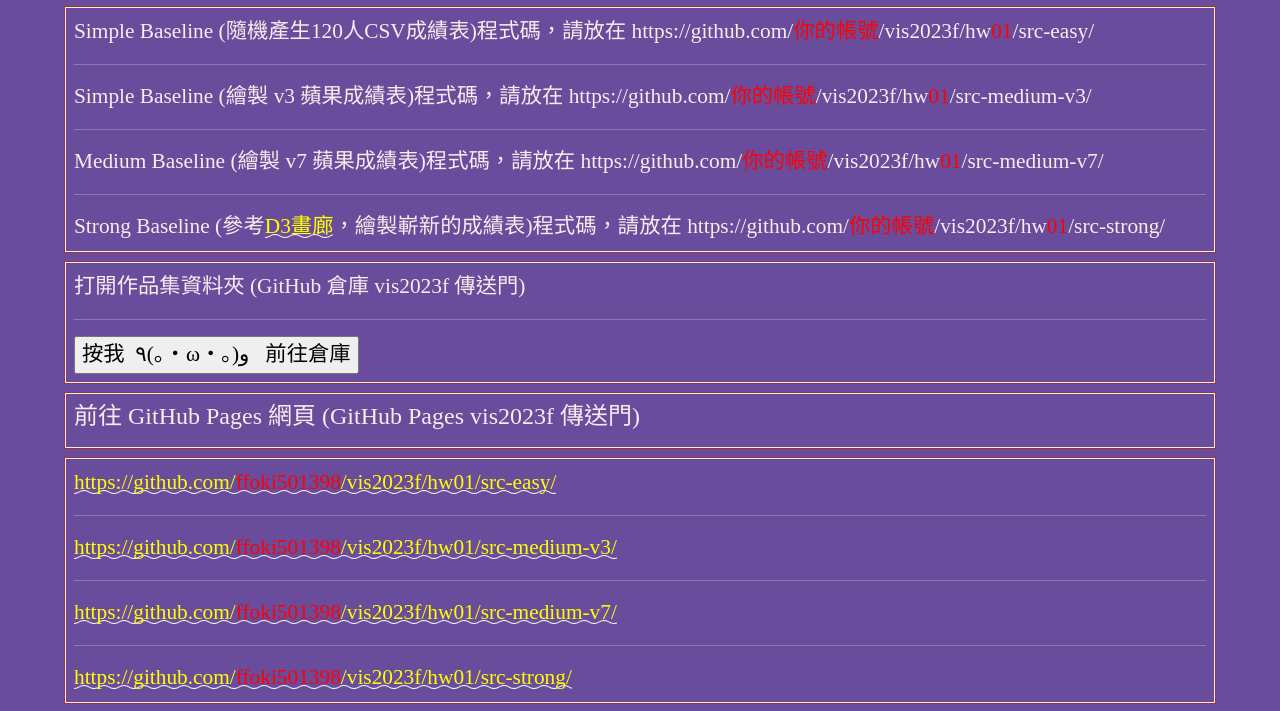
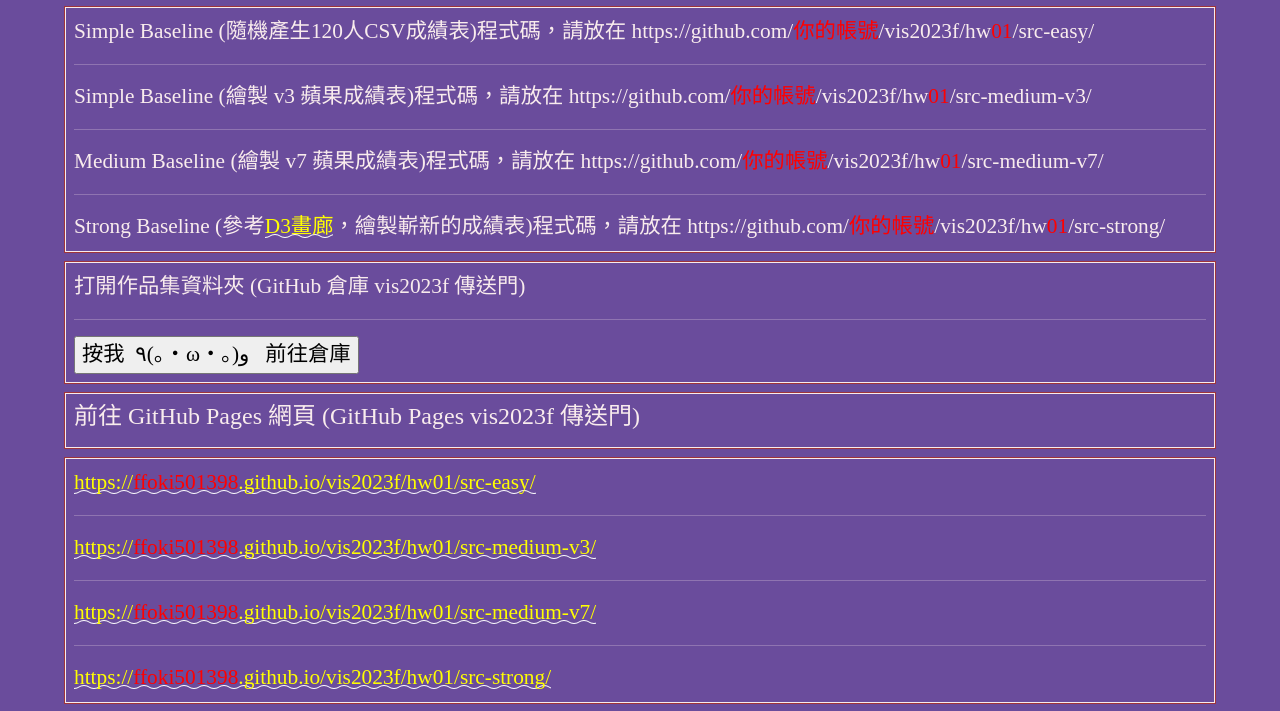
Before and after one commit to ffoki501398/vis2023f, a plain HTML site: page hw01/index.html in a window 1280 px wide. Shown: the part 86-797 px from the top of the page. Drawn offline with nearby package versions, Linux system fonts and the light colour scheme; a web font is replaced by a local one.

Commit message:
Add files via upload

```diff
--- a/hw01/index.html
+++ b/hw01/index.html
@@ -214,13 +214,13 @@
   <!-- ------------------------------------------------>
   <div class="row hw12">
     <div class="col-md-12 twenty">
-      <a href="https://github.com/ffoki501398/vis2023f/tree/main/hw01/src-easy/">https://github.com/<span style="color:red;">ffoki501398</span>/vis2023f/hw01/src-easy/</a>
+      <a href="https://ffoki501398.github.io/vis2023f/hw01/src-easy/index.html">https://<span style="color:red;">ffoki501398</span>.github.io/vis2023f/hw01/src-easy/</a>
       <hr>
-      <a href="https://github.com/ffoki501398/vis2023f/tree/main/hw01/src-medium-v3/">https://github.com/<span style="color:red;">ffoki501398</span>/vis2023f/hw01/src-medium-v3/</a>
+      <a href="https://ffoki501398.github.io/vis2023f/hw01/src-medium-v3/index.html">https://<span style="color:red;">ffoki501398</span>.github.io/vis2023f/hw01/src-medium-v3/</a>
       <hr>
-      <a href="https://github.com/ffoki501398/vis2023f/tree/main/hw01/src-medium-v7/">https://github.com/<span style="color:red;">ffoki501398</span>/vis2023f/hw01/src-medium-v7/</a>
+      <a href="https://ffoki501398.github.io/vis2023f/hw01/src-medium-v7/index.html">https://<span style="color:red;">ffoki501398</span>.github.io/vis2023f/hw01/src-medium-v7/</a>
       <hr>
-      <a href="https://github.com/ffoki501398/vis2023f/tree/main/hw01/src-strong/">https://github.com/<span style="color:red;">ffoki501398</span>/vis2023f/hw01/src-strong/</a>
+      <a href="https://ffoki501398.github.io/vis2023f/hw01/src-strong/index.html">https://<span style="color:red;">ffoki501398</span>.github.io/vis2023f/hw01/src-strong/</a>
     </div>
   </div>
 
```
